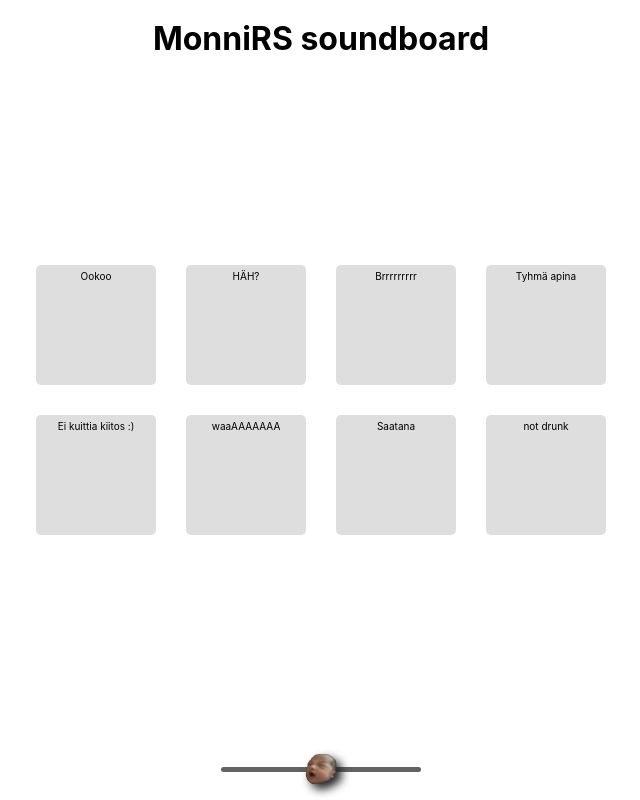
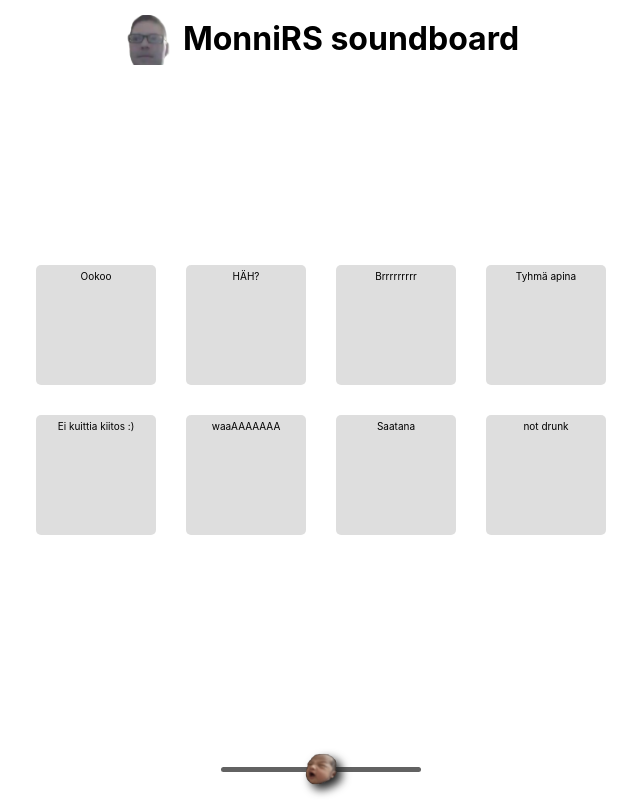
Before and after one commit to Eppu/monnirs-soundboard, a React app: page / in a window 1280 px wide. Shown: the whole page, without its empty margins (319-959 px from the left). Built offline with nearby package versions, Linux system fonts and the light colour scheme; some packages are replaced by stand-ins of ours.

Commit message:
Add logo

```diff
--- a/src/assets/css/main.scss
+++ b/src/assets/css/main.scss
@@ -102,3 +102,17 @@ input[type=range]::-ms-thumb {
 .title {
   text-align: center;
 }
+.heading {
+  display: flex;
+  justify-content: center;
+  align-items: center;
+  @media screen and (max-width: 768px) {
+    img {
+      display:none;
+    }
+  }
+  img {
+    height: 50px;
+    margin-right:10px;
+  }
+}
--- a/src/components/soundboard.js
+++ b/src/components/soundboard.js
@@ -36,6 +36,9 @@ export class StandaloneSoundboard extends Component {
   getSoundboard = () => {
     return (
       <div>
+        <div class="heading">
+          <img src="favicon.png" alt="monniLu" class="title-img"></img><h1 className="title">MonniRS soundboard</h1>
+        </div>
         <Volumeslider />
         <section
           id="soundboard"
--- a/src/index.js
+++ b/src/index.js
@@ -29,7 +29,7 @@ document.addEventListener("DOMContentLoaded", () => {
   initializeReactGA();
   ReactDOM.render(
     <Provider store={store}>
-      <h1 className="title">MonniRS soundboard</h1>
+
       <Soundboard />
     </Provider>,
     document.getElementById("root")
```
